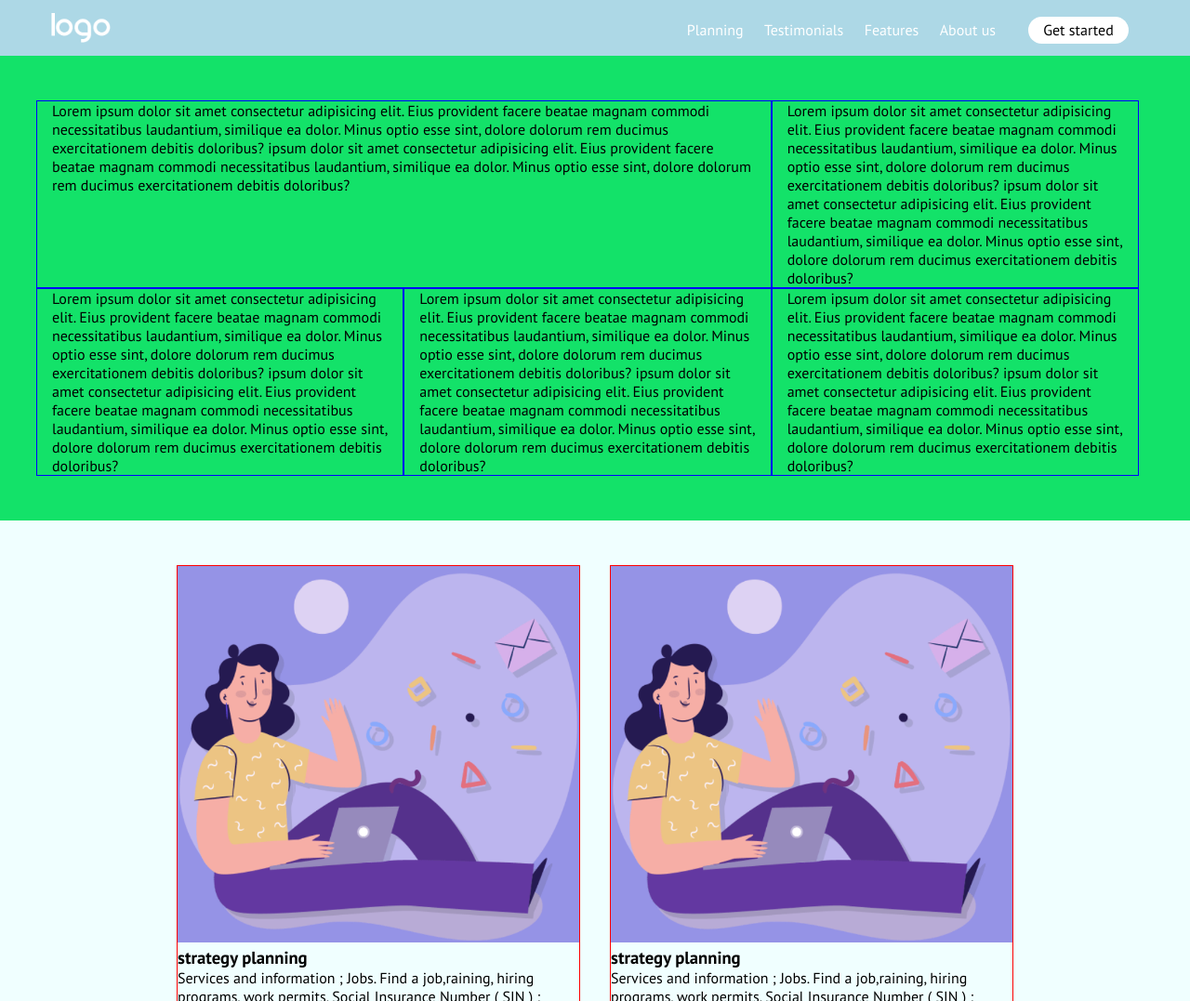
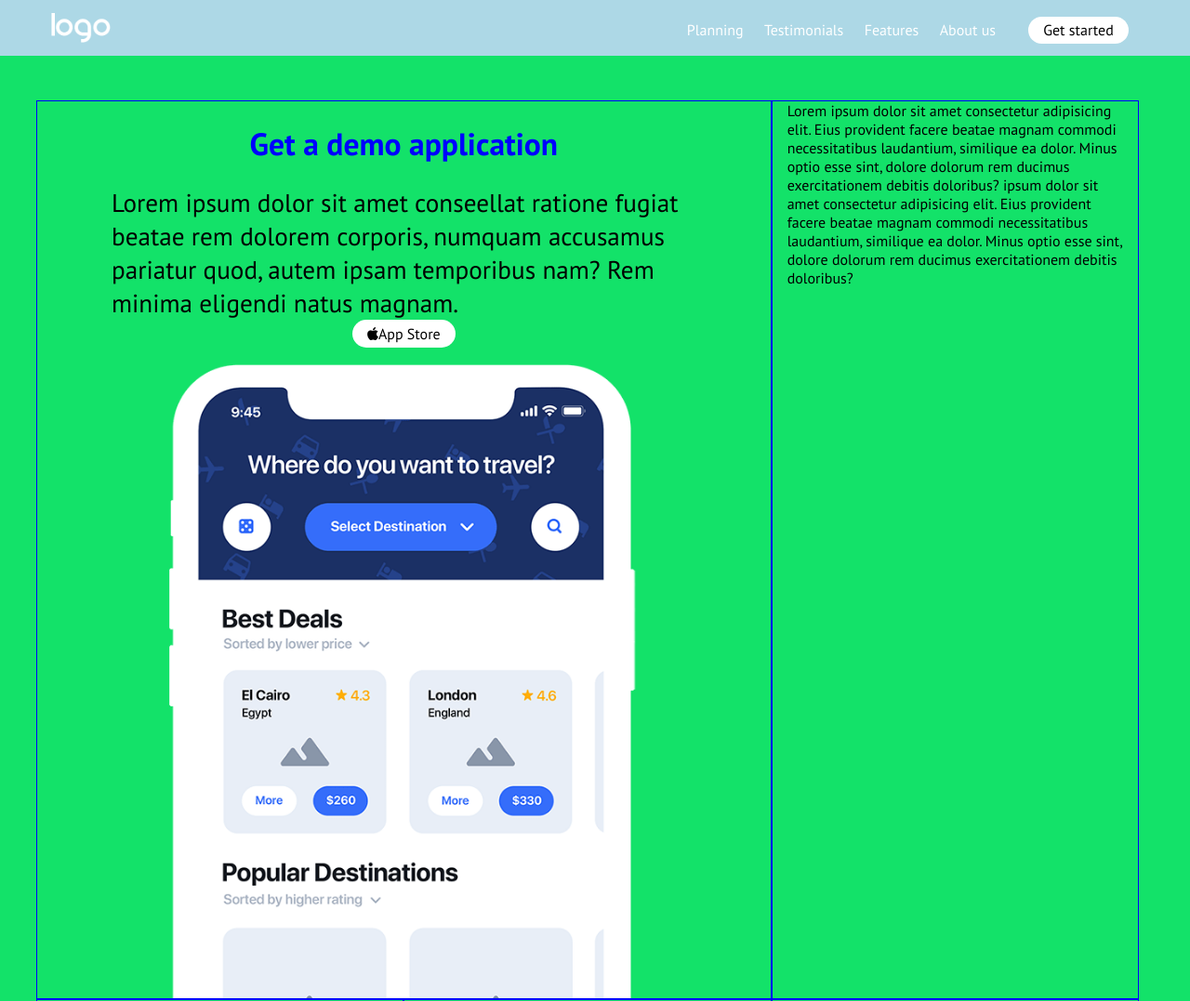
Before and after one commit to jacoposergio/htmlcss-responsive-layout, a plain HTML site: page index.html in a window 1280 px wide. Shown: the top 1077 px of the page at 93% size. Drawn offline with Linux system fonts and the light colour scheme.

Commit message:
card intro

```diff
--- a/css/style.css
+++ b/css/style.css
@@ -12,7 +12,6 @@
 body{
     font-family: 'PT Sans', sans-serif;
 }
-
 
 .container{
     max-width: 1170px;
@@ -29,6 +28,12 @@ body{
     padding-left: 4rem;
     padding-right: 4rem;
 }
+
+.card-padding{
+    padding-left: 4rem;
+    padding-right: 4rem;
+}
+
 
 img{
     width: 100%;
@@ -51,6 +56,20 @@ ul{
     list-style-type: none;
 
 }
+
+/* TEXT SIZE AND PADDING   */
+
+h2{
+    font-weight: 700;
+    font-size: 2.1rem;
+    color: blue;
+    padding: 1.5rem 0;
+}
+
+p{
+    font-size: 1.7rem;
+}
+
 
 
 /* ///////////////HEADER ///////////////  */
@@ -93,6 +112,8 @@ nav .logo{
     background-color: rgb(19, 226, 105);
 }
 
+/* intor  */
+
 .intro-columns{
     display: flex;
     flex-wrap: wrap;
@@ -102,6 +123,18 @@ nav .logo{
     width: 100%;
     border: 1px solid blue;
 }
+
+.intro-card{
+    display: flex;
+    flex-direction: column;
+    align-items: center;
+}
+
+.intro-card h2{
+
+}
+
+
 
 /* strategy  */
 
@@ -292,6 +325,7 @@ nav .logo{
     width: calc(50% - 1rem)
    }
 
+
    /* benefits  */
 
 
--- a/index.html
+++ b/index.html
@@ -48,7 +48,14 @@
              <div class="intro-columns">
                  <!-- INIZIO INTRO-COL   -->
                  <div class="intro-col">
-                      Lorem ipsum dolor sit amet consectetur adipisicing elit. Eius provident facere beatae magnam commodi necessitatibus laudantium, similique ea dolor. Minus optio esse sint, dolore dolorum rem ducimus exercitationem debitis doloribus? ipsum dolor sit amet consectetur adipisicing elit. Eius provident facere beatae magnam commodi necessitatibus laudantium, similique ea dolor. Minus optio esse sint, dolore dolorum rem ducimus exercitationem debitis doloribus?
+                      <div class="intro-card card-padding">
+                          <h2>Get a demo application</h2>
+                          <p>Lorem ipsum dolor sit amet conseellat ratione fugiat beatae rem dolorem corporis, numquam accusamus pariatur quod, autem ipsam temporibus nam? Rem minima eligendi natus magnam.</p>
+                          <div class="btn"><span><i class="fa-brands fa-apple"></i></span>App Store</div>
+                          <img src="img/phone.png" alt="phone-image">
+
+
+                      </div>
                  </div>
                   <!-- FINE INTRO-COL  -->
                   <!-- INIZIO INTRO-COL   -->
```
